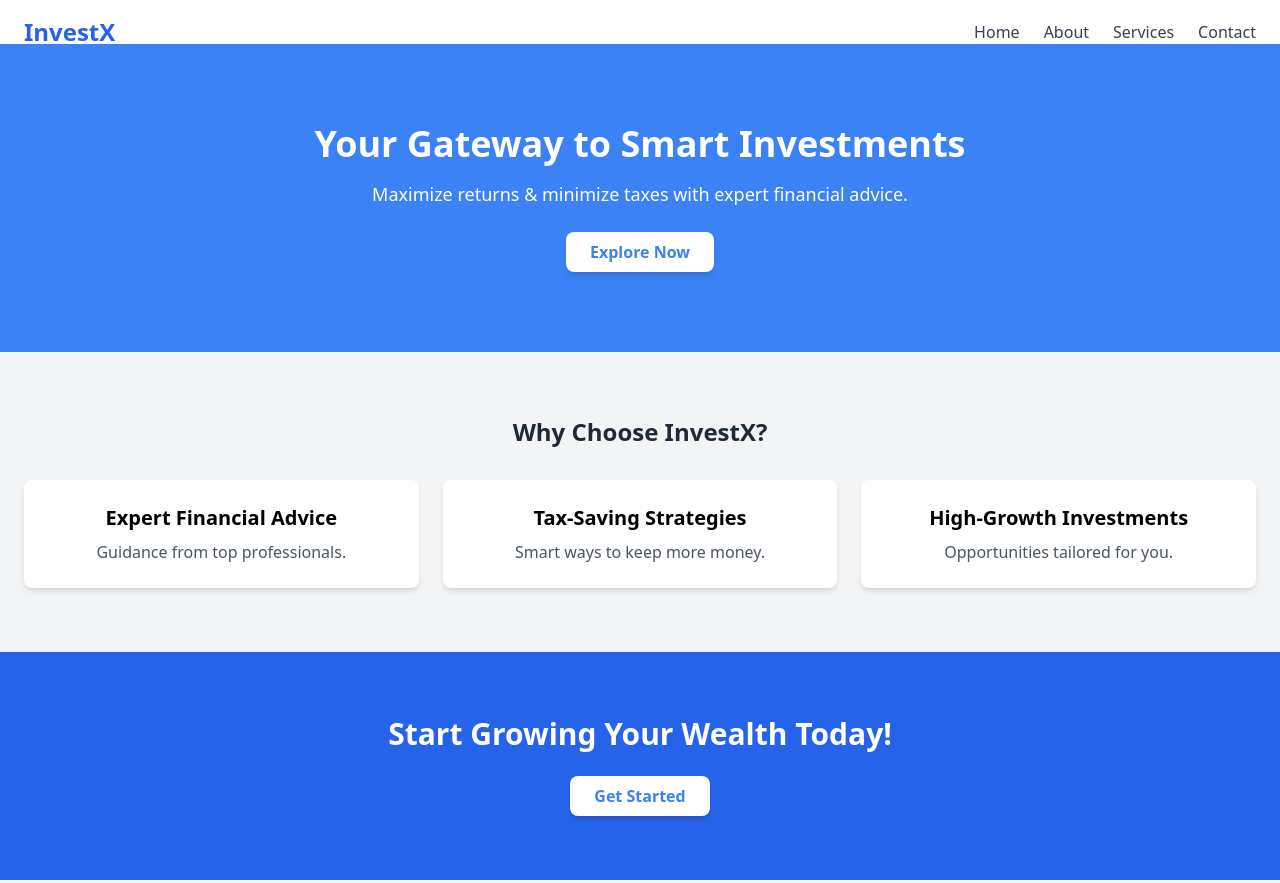
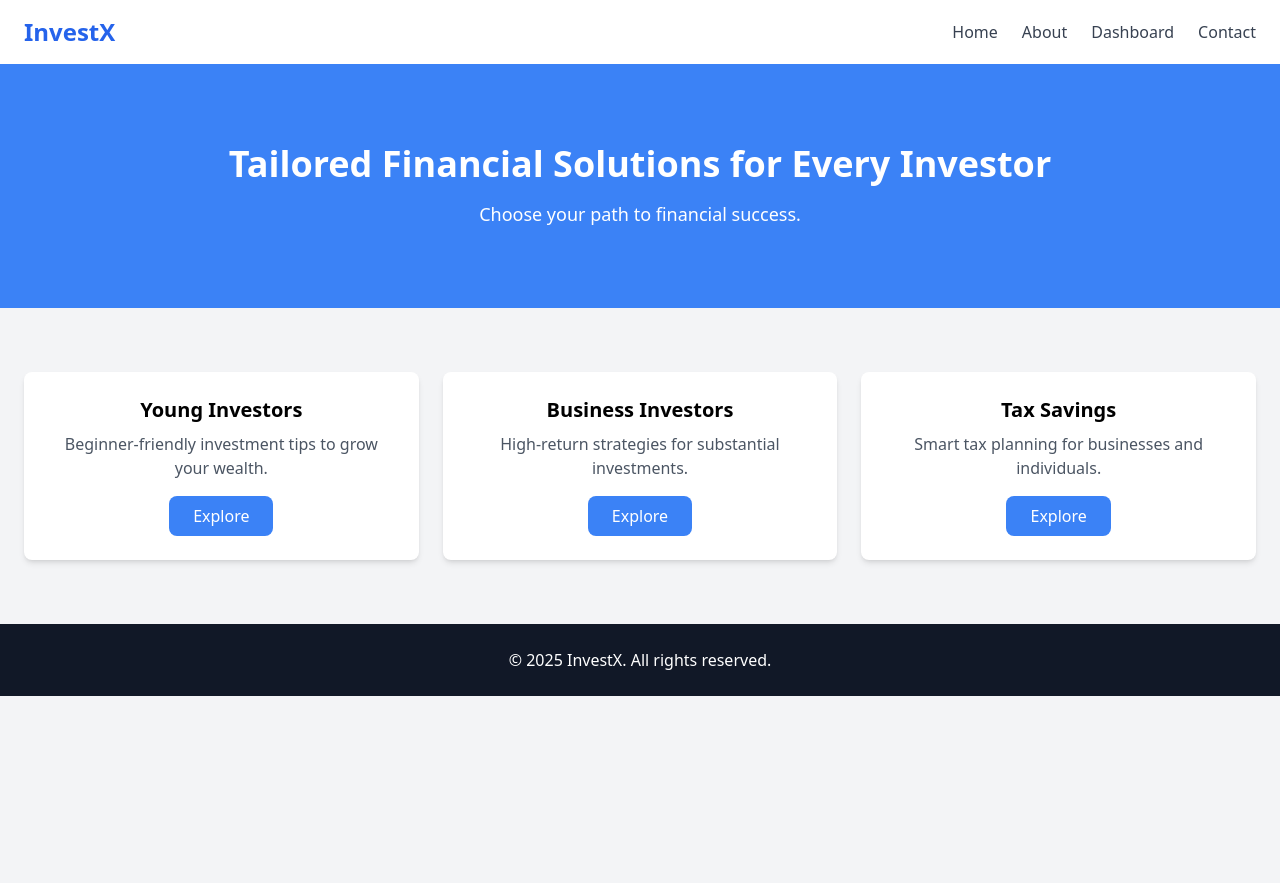
Before and after one commit to InvesttXfinance/InvestX, a plain HTML site: page home.html in a window 1280 px wide. Shown: the top 883 px of the page. After the commit the page ends 800 px from the top, so only its background shows below. Drawn offline with nearby package versions, Linux system fonts and the light colour scheme.

Commit message:
Update home.html

```diff
--- a/home.html
+++ b/home.html
@@ -15,53 +15,42 @@
             <ul class="flex space-x-6">
                 <li><a href="#" class="text-gray-700 hover:text-blue-500">Home</a></li>
                 <li><a href="about.html" class="text-gray-700 hover:text-blue-500">About</a></li>
-                <li><a href="#services" class="text-gray-700 hover:text-blue-500">Services</a></li>
-                <li><a href="#contact" class="text-gray-700 hover:text-blue-500">Contact</a></li>
+                <li><a href="#" class="text-gray-700 hover:text-blue-500">Dashboard</a></li>
+                <li><a href="#" class="text-gray-700 hover:text-blue-500">Contact</a></li>
             </ul>
         </nav>
     </header>
 
     <!-- Hero Section -->
-    <section class="text-center py-20 bg-blue-500 text-white opacity-0" id="hero">
-        <h2 class="text-4xl font-bold">Your Gateway to Smart Investments</h2>
-        <p class="mt-4 text-lg">Maximize returns & minimize taxes with expert financial advice.</p>
-        <a href="#services" class="mt-6 inline-block bg-white text-blue-500 font-bold py-2 px-6 rounded-lg shadow-md hover:bg-gray-200">Explore Now</a>
+    <section class="text-center py-20 bg-blue-500 text-white" id="hero">
+        <h2 class="text-4xl font-bold">Tailored Financial Solutions for Every Investor</h2>
+        <p class="mt-4 text-lg">Choose your path to financial success.</p>
     </section>
 
-    <!-- Features Section -->
-    <section class="py-16 px-6 text-center opacity-0" id="features">
-        <h3 class="text-2xl font-bold text-gray-800">Why Choose InvestX?</h3>
-        <div class="grid grid-cols-1 md:grid-cols-3 gap-6 mt-8">
-            <div class="p-6 bg-white rounded-lg shadow-md hover:shadow-lg transform hover:scale-105 transition">
-                <h4 class="text-xl font-bold">Expert Financial Advice</h4>
-                <p class="text-gray-600 mt-2">Guidance from top professionals.</p>
+    <!-- Categories -->
+    <section class="py-16 px-6 text-center">
+        <div class="grid grid-cols-1 md:grid-cols-3 gap-6">
+            <div class="p-6 bg-white rounded-lg shadow-md">
+                <h3 class="text-xl font-bold">Young Investors</h3>
+                <p class="text-gray-600 mt-2">Beginner-friendly investment tips to grow your wealth.</p>
+                <a href="#" class="mt-4 inline-block bg-blue-500 text-white py-2 px-6 rounded-lg">Explore</a>
             </div>
-            <div class="p-6 bg-white rounded-lg shadow-md hover:shadow-lg transform hover:scale-105 transition">
-                <h4 class="text-xl font-bold">Tax-Saving Strategies</h4>
-                <p class="text-gray-600 mt-2">Smart ways to keep more money.</p>
+            <div class="p-6 bg-white rounded-lg shadow-md">
+                <h3 class="text-xl font-bold">Business Investors</h3>
+                <p class="text-gray-600 mt-2">High-return strategies for substantial investments.</p>
+                <a href="#" class="mt-4 inline-block bg-blue-500 text-white py-2 px-6 rounded-lg">Explore</a>
             </div>
-            <div class="p-6 bg-white rounded-lg shadow-md hover:shadow-lg transform hover:scale-105 transition">
-                <h4 class="text-xl font-bold">High-Growth Investments</h4>
-                <p class="text-gray-600 mt-2">Opportunities tailored for you.</p>
+            <div class="p-6 bg-white rounded-lg shadow-md">
+                <h3 class="text-xl font-bold">Tax Savings</h3>
+                <p class="text-gray-600 mt-2">Smart tax planning for businesses and individuals.</p>
+                <a href="#" class="mt-4 inline-block bg-blue-500 text-white py-2 px-6 rounded-lg">Explore</a>
             </div>
         </div>
-    </section>
-
-    <!-- Call to Action -->
-    <section class="text-center py-16 bg-blue-600 text-white opacity-0" id="cta">
-        <h3 class="text-3xl font-bold">Start Growing Your Wealth Today!</h3>
-        <a href="#contact" class="mt-6 inline-block bg-white text-blue-500 font-bold py-2 px-6 rounded-lg shadow-md hover:bg-gray-200">Get Started</a>
     </section>
 
     <!-- Footer -->
     <footer class="bg-gray-900 text-white text-center py-6">
         <p>&copy; 2025 InvestX. All rights reserved.</p>
     </footer>
-
-    <script>
-        gsap.to("#hero", {opacity: 1, duration: 1, y: -20, ease: "power2.out"});
-        gsap.to("#features", {opacity: 1, duration: 1, y: -20, ease: "power2.out", delay: 0.5});
-        gsap.to("#cta", {opacity: 1, duration: 1, y: -20, ease: "power2.out", delay: 1});
-    </script>
 </body>
 </html>
```
